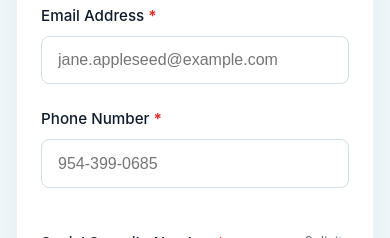
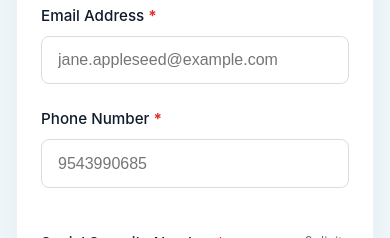
Before and after one commit to finproject-web/lightstreamloans, a Next.js app: page / in a window 390 px wide. Shown: the part 980-1218 px from the top of the page. Built offline with nearby package versions, Linux system fonts and the light colour scheme.

Commit message:
Restrict phone input to 10 digits

```diff
--- a/app/components/LoanForm.tsx
+++ b/app/components/LoanForm.tsx
@@ -327,9 +327,14 @@ export default function LoanForm() {
                     id="phone"
                     type="tel"
                     value={data.phone}
-                    onChange={(e) => update("phone", e.target.value)}
-                    placeholder="954-399-0685"
+                    onChange={(e) => {
+                      const digits = e.target.value.replace(/\D/g, "").slice(0, 10);
+                      update("phone", digits);
+                    }}
+                    placeholder="9543990685"
                     inputMode="numeric"
+                    pattern="[0-9]{10}"
+                    maxLength={10}
                     suppressHydrationWarning
                   />
                 </div>
```
